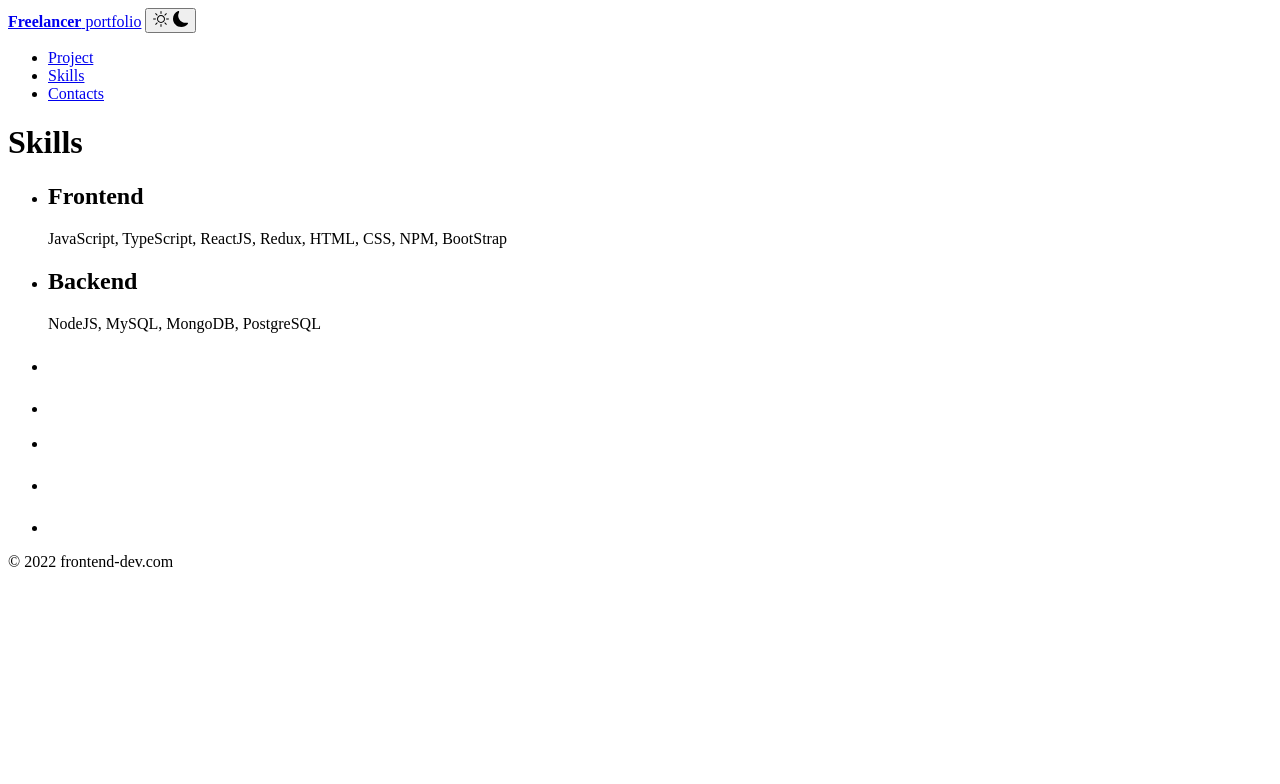
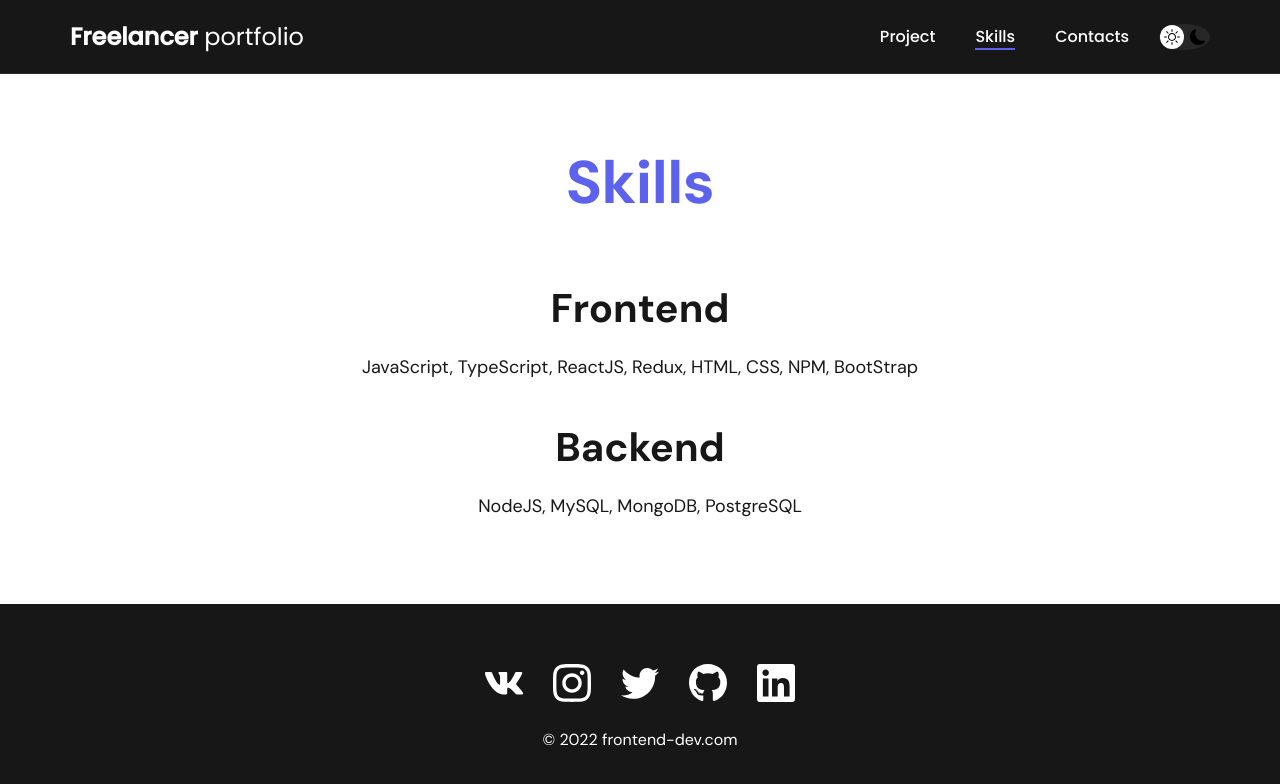
Before and after one commit to Gromotei/Portfolio_jobs, a plain HTML site: page skills.html in a window 1280 px wide. Drawn offline with Linux system fonts and the light colour scheme.

Commit message:
Update skills.html

```diff
--- a/skills.html
+++ b/skills.html
@@ -6,7 +6,7 @@
     <meta http-equiv="X-UA-Compatible" content="IE=edge">
     <meta name="viewport" content="width=device-width, initial-scale=1.0">
     <title>Portfolio</title>
-    <link rel="stylesheet" type="text/css href="css/main.css">
+    <link rel="stylesheet" href="./css/main.css">
 </head>
 
 <body>
```
